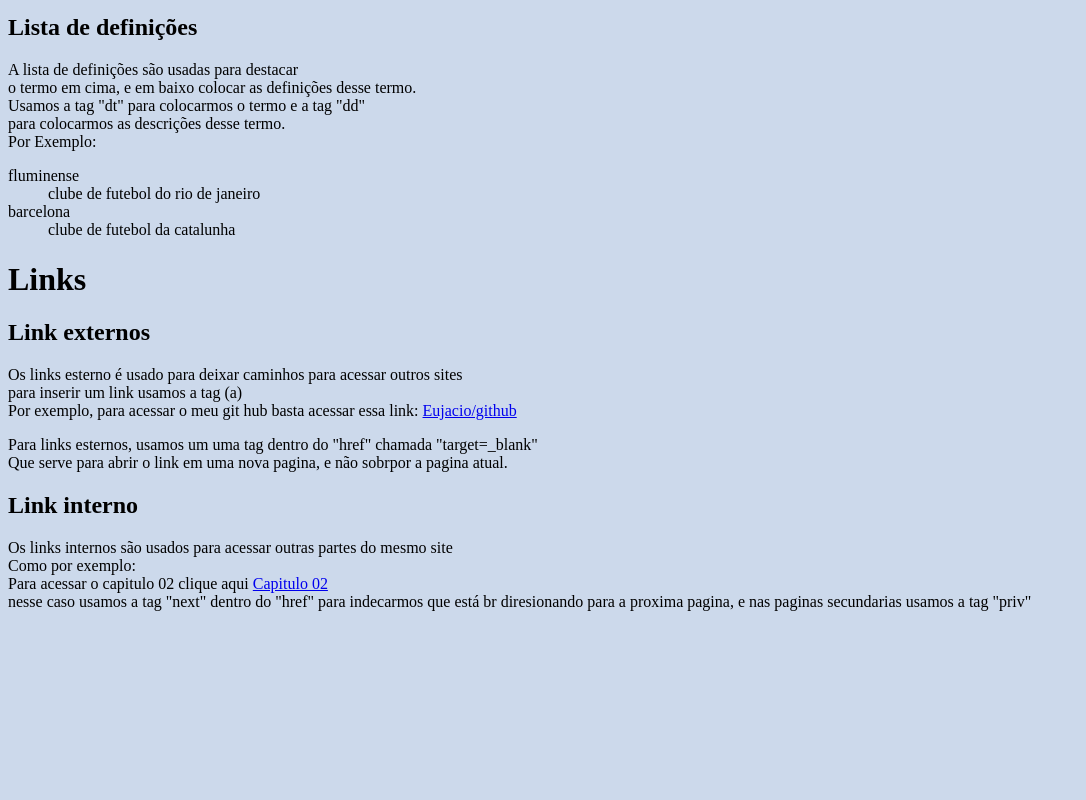
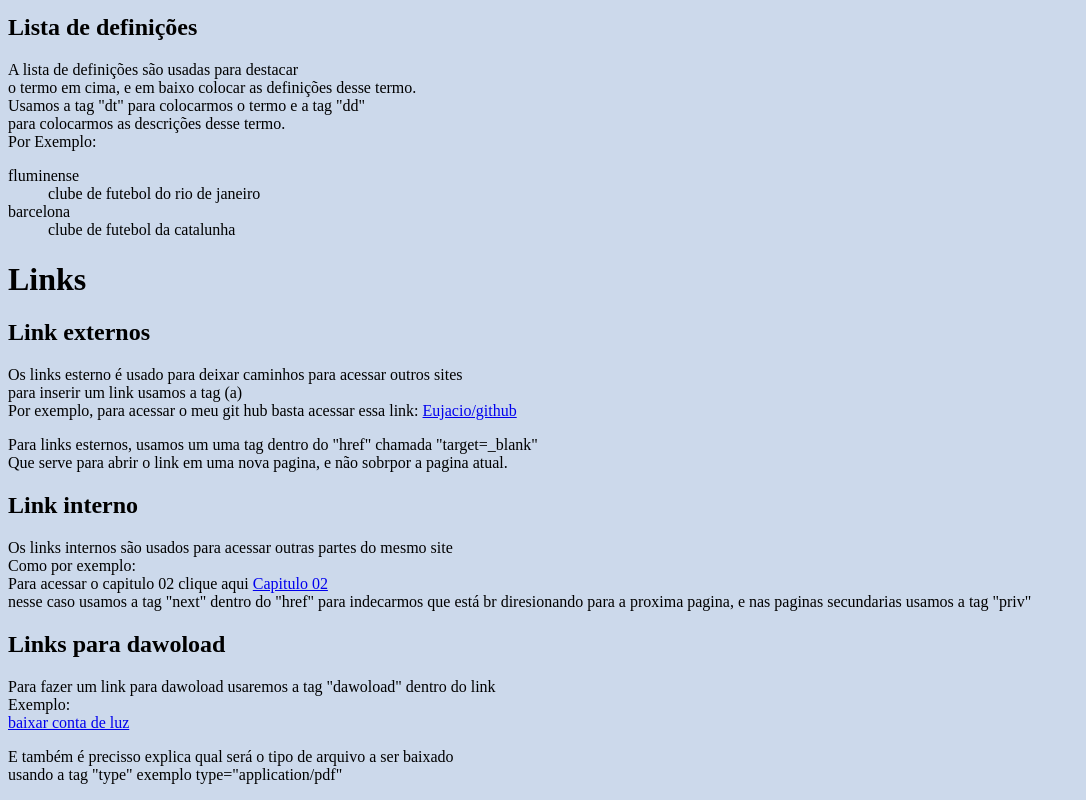
Before and after one commit to Eujacio/HTML5-CSS3, a plain HTML site: page index.html in a window 1280 px wide. Shown: the part 2859-3659 px from the top of the page, without its empty margins (0-1086 px from the left). Before the commit the page ends 3486 px from the top, so only its background shows below. Drawn offline with Linux system fonts and the light colour scheme.

Commit message:
atualizações

```diff
--- a/index.html
+++ b/index.html
@@ -147,5 +147,15 @@
     <br> nesse caso usamos a tag "next" dentro do "href" para indecarmos que está br
     diresionando para  a proxima pagina, e nas paginas secundarias usamos a tag "priv" </p>
 
+    <h2>Links para dawoload</h2>
+
+    <p> Para fazer um link para dawoload usaremos a tag "dawoload" dentro do link <br>
+      Exemplo: <br>
+      <a href="HTML-CSS/Conta.pdf" type="application/pdf" download="Conta.pdf"> baixar conta de luz</a>
+      <p> E também é precisso explica qual será o tipo de arquivo a ser baixado <br>
+       usando a tag "type" exemplo type="application/pdf"</p>
+
+</p>
+
 </body>
 </html>
```
Also changed, not shown: capitulo02.html (+6 -0 lines), 1 other file.
